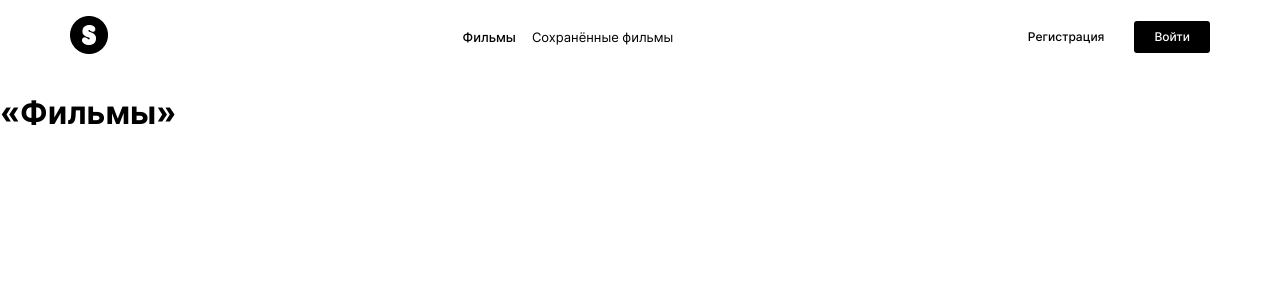
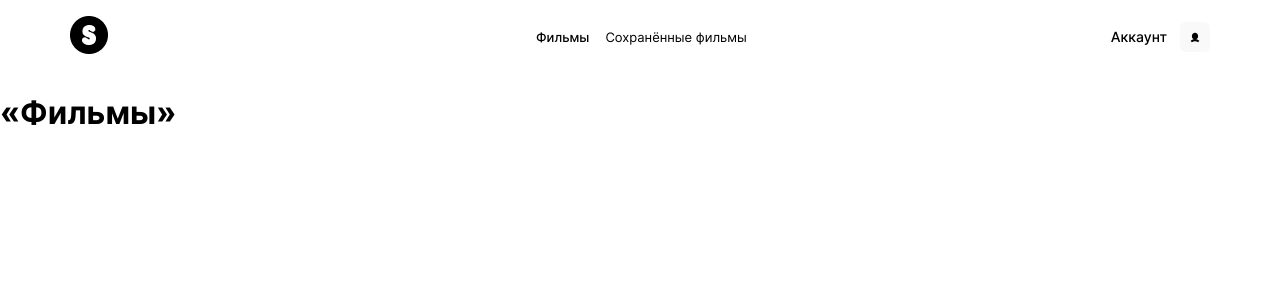
Before and after one commit to proehavshiy/movies-explorer-frontend, a React (Create React App) app: page /movies in a window 1280 px wide. Shown: the top 300 px of the page. Built offline with nearby package versions, Linux system fonts and the light colour scheme.

Commit message:
feat: set header routes

```diff
--- a/src/components/Header/Header.js
+++ b/src/components/Header/Header.js
@@ -1,15 +1,24 @@
 import React from 'react';
+import { Route, Switch } from 'react-router-dom';
 import './Header.css';
 import Logo from '../Logo/Logo';
 import AuthBar from '../AuthBar/AuthBar';
 import NavBar from '../NavBar/NavBar';
+import ProfileBar from '../ProfileBar/ProfileBar';
 
 function Header() {
   return (
     <div className="header">
       <Logo />
-      <NavBar />
-      <AuthBar />
+      <Switch>
+        <Route exact path="/">
+          <AuthBar />
+        </Route>
+        <Route path={['/movies', '/saved-movies', '/profile']}>
+          <NavBar />
+          <ProfileBar />
+        </Route>
+      </Switch>
     </div>
   );
 }
--- a/src/components/NavBar/NavBar.css
+++ b/src/components/NavBar/NavBar.css
@@ -1,5 +1,5 @@
 .header__nav-bar {
-
+  margin-left: 64px;
 }
 
 .header__movies {
--- /dev/null
+++ b/src/components/ProfileBar/ProfileBar.css
@@ -0,0 +1,31 @@
+.header__profile-bar {
+  display: flex;
+  align-items: center;
+}
+
+@media screen and (max-width: 768px) {
+  .header__profile-bar {
+
+  }
+}
+
+@media screen and (max-width: 320px) {
+  .header__profile-bar {
+  }
+}
+
+.header__profile {
+  margin-right: 13px;
+  font-style: normal;
+  font-weight: 500;
+  font-size: 14px;
+  line-height: 1.14;
+}
+
+.header__profile-icon {
+  width: 30px;
+  height: 30px;
+  background: #F9F9F9 url(../../images/login-icon.svg) no-repeat center;
+  background-size: 10.38px 10.67px;
+  border-radius: 6px;
+}
--- /dev/null
+++ b/src/components/ProfileBar/ProfileBar.js
@@ -0,0 +1,17 @@
+import React from 'react';
+import './ProfileBar.css';
+import { NavLink } from 'react-router-dom';
+
+function ProfileBar() {
+  return (
+    <div className="header__profile-bar">
+      <NavLink className="header__profile page__link" activeClassName="selected" to="/profile">
+        Аккаунт
+      </NavLink>
+      <div className="header__profile-icon" />
+
+    </div>
+  );
+}
+
+export default ProfileBar;
```
Also changed, not shown: src/images/login-icon.svg (added).
